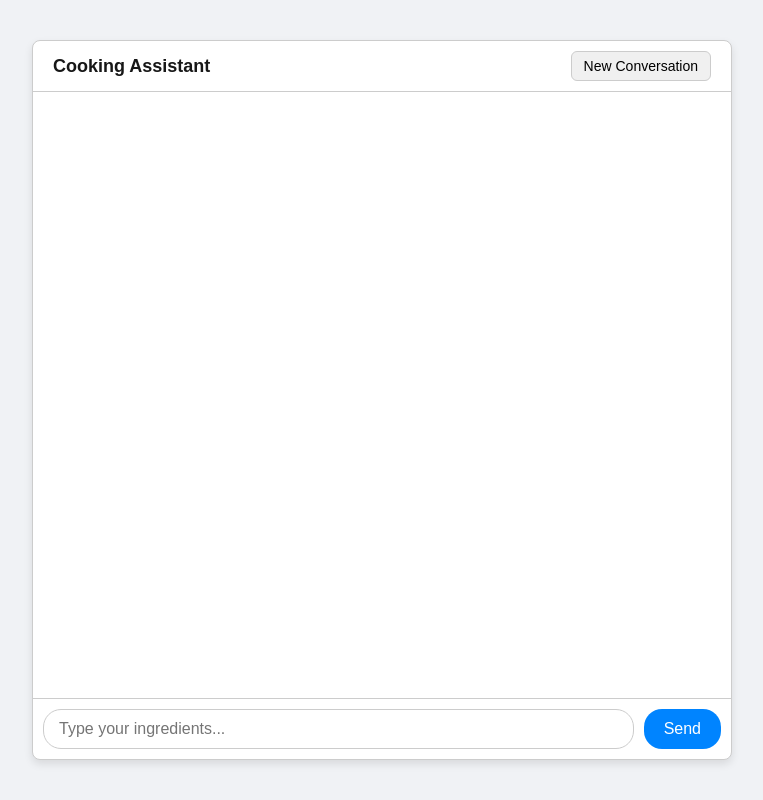
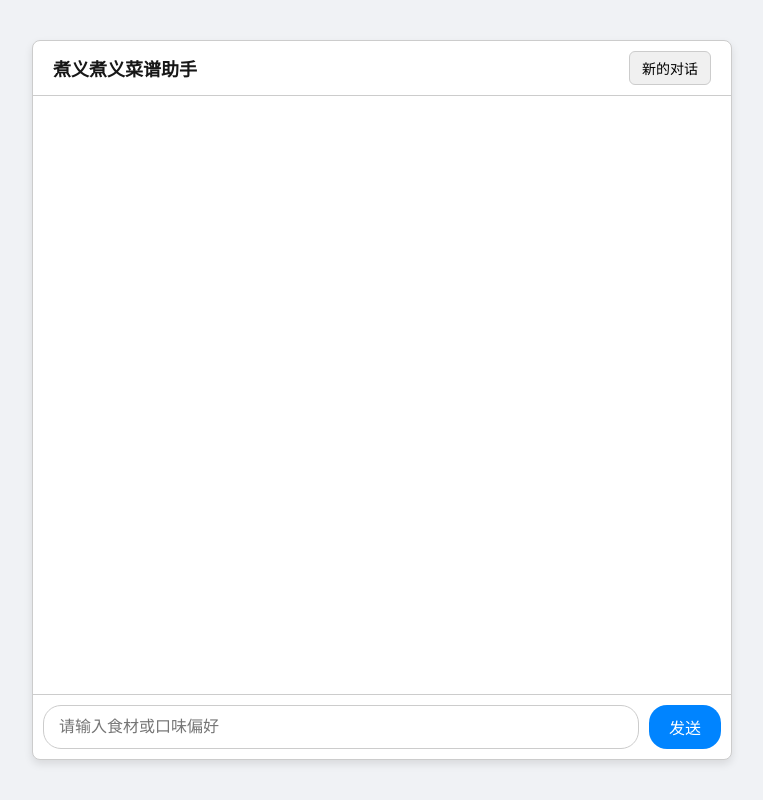
Before and after one commit to williammengyf/cooking-chatbot-frontend, a Next.js app: page / in a window 1280 px wide. Shown: the whole page, without its empty margins (258-1021 px from the left). Built offline with nearby package versions, Linux system fonts and the light colour scheme.

Commit message:
chore: Change captions and titles

```diff
--- a/src/app/layout.tsx
+++ b/src/app/layout.tsx
@@ -13,8 +13,8 @@ const geistMono = Geist_Mono({
 });
 
 export const metadata: Metadata = {
-  title: "Create Next App",
-  description: "Generated by create next app",
+  title: "煮义煮义菜谱助手",
+  description: "煮义煮义AI菜谱助手",
 };
 
 export default function RootLayout({
--- a/src/app/page.tsx
+++ b/src/app/page.tsx
@@ -1,6 +1,7 @@
 'use client';
 
 import { useState, useRef, useEffect, FormEvent } from 'react';
+import ReactMarkdown from 'react-markdown'; // 1. Import the component
 import styles from './page.module.css';
 
 type Message = {
@@ -80,18 +81,19 @@ export default function Home() {
   return (
     <main className={styles.main}>
       <div className={styles.chatContainer}>
-        {/* NEW: Chat Header */}
         <div className={styles.chatHeader}>
-          <h1 className={styles.headerTitle}>Cooking Assistant</h1>
+          <h1 className={styles.headerTitle}>煮义煮义菜谱助手</h1>
           <button onClick={handleNewConversation} className={styles.newConversationButton}>
-            New Conversation
+            新的对话
           </button>
         </div>
 
         <div className={styles.messageDisplay} ref={messageDisplayRef}>
           {messages.map((msg, index) => (
             <div key={index} className={`${styles.message} ${msg.sender === 'user' ? styles.userMessage : styles.botMessage}`}>
-              {msg.text}
+              <ReactMarkdown>
+                {msg.text}
+              </ReactMarkdown>
             </div>
           ))}
           {isLoading && (
@@ -105,13 +107,13 @@ export default function Home() {
             type="text"
             value={inputValue}
             onChange={(e) => setInputValue(e.target.value)}
-            placeholder="Type your ingredients..."
+            placeholder="请输入食材或口味偏好"
             className={styles.userInput}
             autoComplete="off"
             disabled={isLoading}
           />
           <button type="submit" className={styles.sendButton} disabled={isLoading}>
-            Send
+            发送
           </button>
         </form>
       </div>
```
Also changed, not shown: package.json (+4 -3 lines), 1 other file (tests, documents, lock files or other folders).
